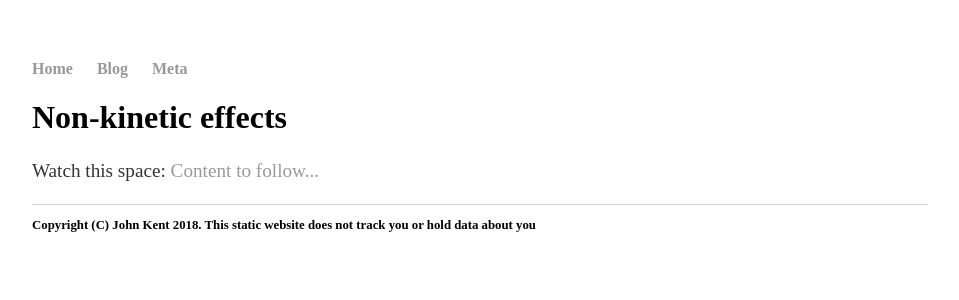
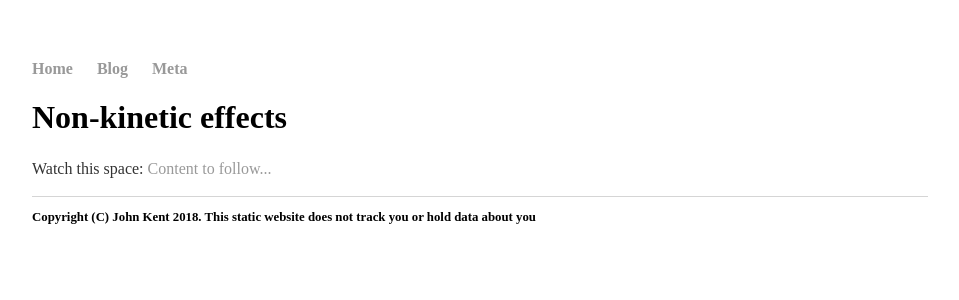
Before and after one commit to KineticLensman/KineticLensman.github.io, a Jekyll site: the page built from index.html, in a window 1280 px wide. Shown: the top 300 px of the page, without its empty margins (160-1119 px from the left). Built offline with Jekyll 4.4.1, drawn with Linux system fonts in a browser that asks for light colours.

Commit message:
Update main.css

```diff
--- a/css/main.css
+++ b/css/main.css
@@ -24,7 +24,7 @@ h1 {
     /* font-family:'Helvetica', 'Arial', 'Sans-Serif'; */
 }
 p {
-    font-size: 1.2em;    /* was 1.5 */
+    /* font-size: 1.2em;    /* was 1.5 */
     line-height: 1.4em; /* was 1.4 */
     color: #333;
 }
```
